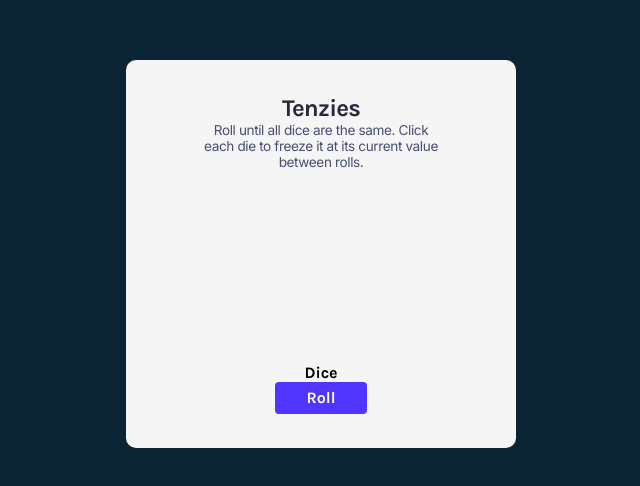
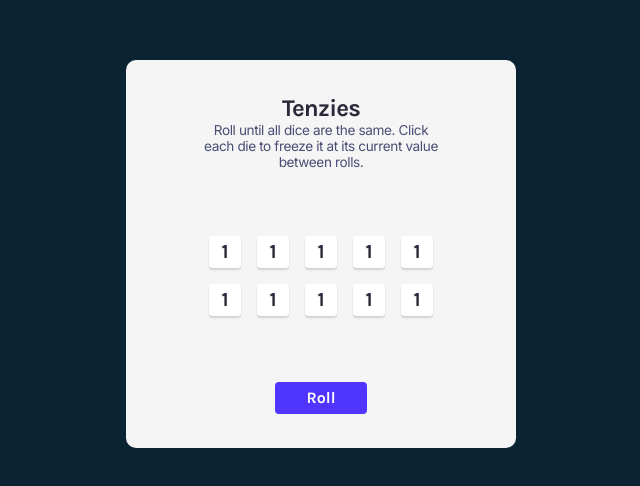
Before and after one commit to rheera/tenzies, a React (Vite) app: page / in a window 1280 px wide. Shown: the part 146-632 px from the top of the page, without its empty margins (319-959 px from the left). Built offline with nearby package versions, Linux system fonts and the light colour scheme.

Commit message:
add die component and style it

```diff
--- a/src/App.jsx
+++ b/src/App.jsx
@@ -1,15 +1,29 @@
 import "./scss/App.scss";
+import Die from "./components/Die";
 
 function App() {
   return (
     <>
       <main>
-        <h1>Tenzies</h1>
-        <h2>
-          Roll until all dice are the same. Click each die to freeze it at its
-          current value between rolls.
-        </h2>
-        <section>Dice</section>
+        <div className="title-text">
+          <h1>Tenzies</h1>
+          <h2>
+            Roll until all dice are the same. Click each die to freeze it at its
+            current value between rolls.
+          </h2>
+        </div>
+        <section className="dice">
+          <Die value={1} />
+          <Die value={1} />
+          <Die value={1} />
+          <Die value={1} />
+          <Die value={1} />
+          <Die value={1} />
+          <Die value={1} />
+          <Die value={1} />
+          <Die value={1} />
+          <Die value={1} />
+        </section>
         <button className="rollButton">Roll</button>
       </main>
     </>
--- /dev/null
+++ b/src/components/Die.jsx
@@ -0,0 +1,9 @@
+import "../scss/Die.scss";
+
+export default function Die(props) {
+  return (
+    <div className="die">
+      <span className="die__number">{props.value}</span>
+    </div>
+  );
+}
--- a/src/scss/App.scss
+++ b/src/scss/App.scss
@@ -20,10 +20,16 @@ main {
   width: 320px;
   height: 320px;
   padding: 33.28px 34.56px 33.92px 34.56px;
-  justify-content: flex-start;
+  justify-content: space-between;
   align-items: center;
   border-radius: 10px;
   background: #f5f5f5;
+
+  .title-text {
+    display: flex;
+    flex-direction: column;
+    justify-content: center;
+    align-items: center;
     h1,
     h2 {
       margin: 0;
@@ -45,7 +51,7 @@ main {
       line-height: normal;
       letter-spacing: -0.393px;
       max-width: 75%;
-    margin: 0 0 auto 0;
+    }
   }
 
   .rollButton {
@@ -60,4 +66,9 @@ main {
     border: 1px solid transparent;
     cursor: pointer;
   }
+  .dice {
+    display: grid;
+    grid: repeat(2, 1fr) / repeat(5, 1fr);
+    gap: 1rem;
   }
+}
--- /dev/null
+++ b/src/scss/Die.scss
@@ -0,0 +1,19 @@
+.die {
+  display: flex;
+  align-items: center;
+  justify-content: center;
+  width: 2rem;
+  height: 2rem;
+  border-radius: 3.813px;
+  background: #fff;
+  box-shadow: 0px 2px 2px 0px rgba(0, 0, 0, 0.15);
+  &__number {
+    color: #2b283a;
+    text-align: center;
+    font-family: Karla;
+    font-size: 1.25rem;
+    font-style: normal;
+    font-weight: 700;
+    line-height: normal;
+  }
+}
```
Lines whose indentation alone changed are shown as unchanged.
